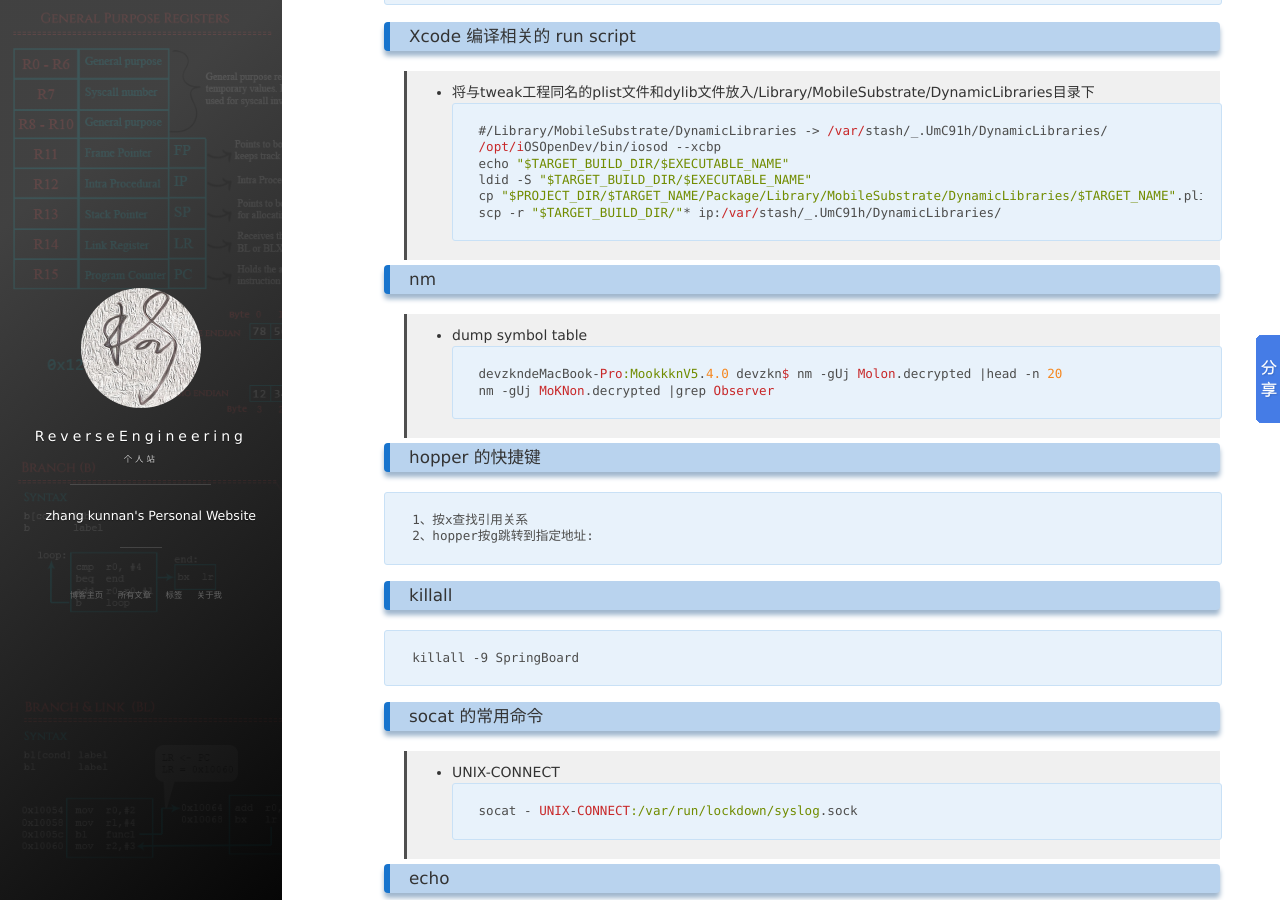
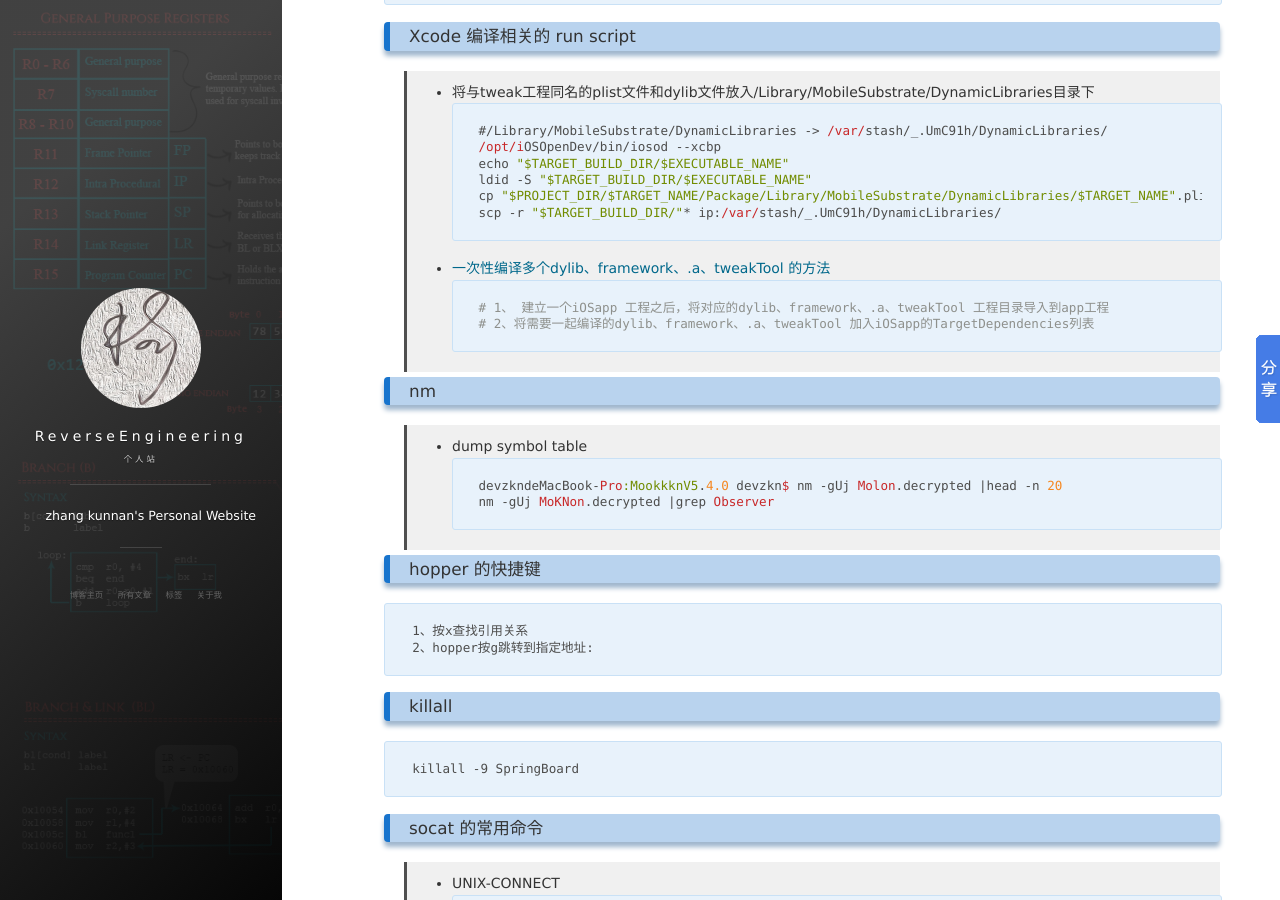
Before and after one commit to zhangkn/zhangkn.github.io, a Jekyll site: the page built from _posts/2017-12-14-usefulCommand.md, in a window 1280 px wide and 900 px high, scrolled down 1014 px. Built offline with Jekyll 4.4.1, drawn with Linux system fonts in a browser that asks for light colours; nearby versions of some CDN libraries; comment, search, counter and statistics services are not loaded; some of the changed text lies outside the part shown.

Commit message:
一次性编译多个dylib、framework、.a、tweakTool

````diff
--- a/_posts/2017-12-14-usefulCommand.md
+++ b/_posts/2017-12-14-usefulCommand.md
@@ -64,7 +64,11 @@
 cp "$PROJECT_DIR/$TARGET_NAME/Package/Library/MobileSubstrate/DynamicLibraries/$TARGET_NAME".plist "$TARGET_BUILD_DIR"
 scp -r "$TARGET_BUILD_DIR/"* ip:/var/stash/_.UmC91h/DynamicLibraries/
 ```
-
+>*  [一次性编译多个dylib、framework、.a、tweakTool 的方法](https://github.com/zhangkn/KNCocoaTouchStaticLibrary)
+```
+# 1、 建立一个iOSapp 工程之后，将对应的dylib、framework、.a、tweakTool 工程目录导入到app工程
+# 2、将需要一起编译的dylib、framework、.a、tweakTool 加入iOSapp的TargetDependencies列表
+```
 
 ### nm
 >* dump symbol table
@@ -470,8 +474,11 @@
 chrome://chrome-urls/
 ```
 
-### 参考资源
-
+### 参考
+- [搭建一个提高开发效率的iOS静态库工程](http://blog.csdn.net/z929118967/article/details/73872024)
+- [OS X 上的动态链接库劫持 (下)](https://82flex.com/2016/06/08/1461d81d0e5b014ab754aa68f6bbd86c92e42ec6/)
+- [KNCocoaAsyncSocketDemo](https://github.com/zhangkn/KNCocoaAsyncSocketDemo)
+- [MPProcessMessage](https://github.com/zhangkn/MPProcessMessage)
 - [unix shell scripts](https://github.com/samsonjs/bin)
 - [lldb远程调试命令](https://zhiwei.li/text/category/reverse_engineering/)
 - [Objetive-C内存布局](https://zhiwei.li/text/2012/03/10/objetive-c%E5%86%85%E5%AD%98%E5%B8%83%E5%B1%80/)
````
